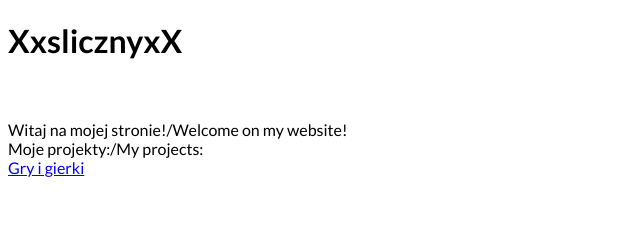
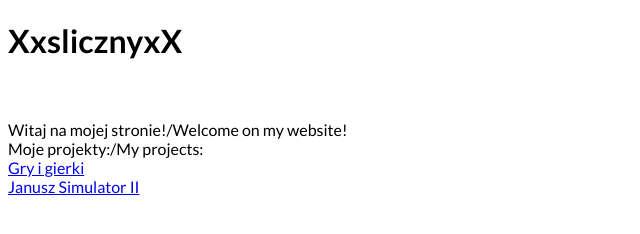
Before and after one commit to XxslicznyxX/xxslicznyxx.github.io, a plain HTML site: page index.html in a window 1280 px wide. Shown: the whole page, without its empty margins (0-640 px from the left). Drawn offline with Linux system fonts and the light colour scheme.

Commit message:
Update index.html

```diff
--- a/index.html
+++ b/index.html
@@ -25,7 +25,8 @@ font-family: 'Lato', sans-serif;
 <h1> XxslicznyxX </h1><br/><br/>
   Witaj na mojej stronie!/Welcome on my website!<br/>
   Moje projekty:/My projects:<br/>
-  <a href="https://xxslicznyxx.github.io/Gry-i-gierki">Gry i gierki<a/>
+  <a href="https://xxslicznyxx.github.io/Gry-i-gierki">Gry i gierki<a/><br/>
+    <a href="https://xxslicznyxx.github.io/Janusz-Simulator-II/">Janusz Simulator II</a>
 
 
 </body>
```
